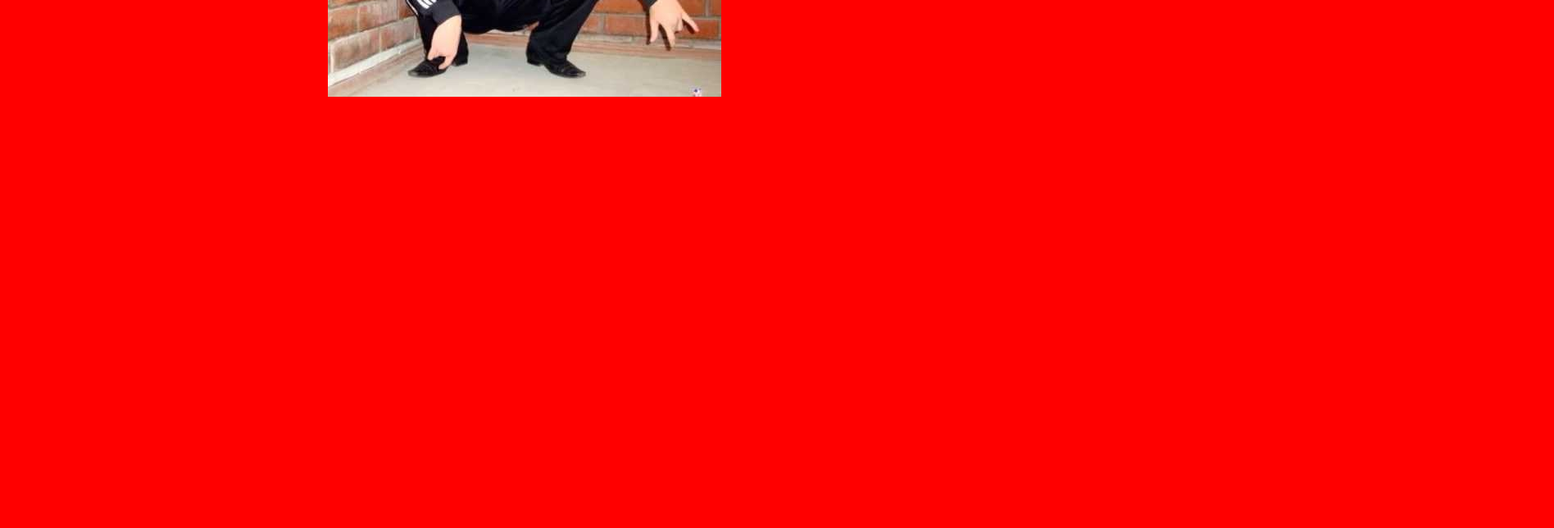
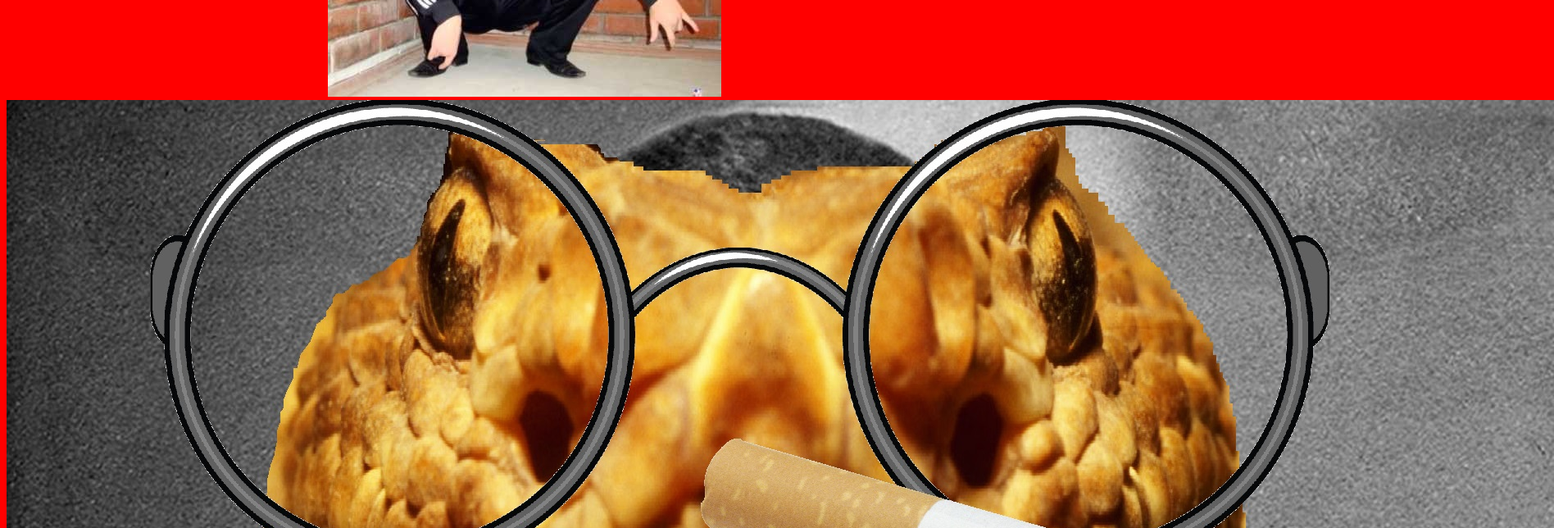
Before and after one commit to Vynlorin/Vynlorin.github.io, a plain HTML site: page index.html in a window 1280 px wide. Shown: the part 320-964 px from the top of the page at 82% size, 1896 px wide, since content can reach past the window. Before the commit the page ends 800 px from the top, so only its background shows below. Drawn offline with Linux system fonts and the light colour scheme.

Commit message:
Add files via upload

```diff
--- a/index.html
+++ b/index.html
@@ -6,6 +6,7 @@
     <body>
       <h1> We Are The Hacking Snacking Sneks </h1>
       <img src="Smoking Slav.jpg">
+      <img src="Full on Gandhi.jpg">
     </body>
     <style>
       body {
```
